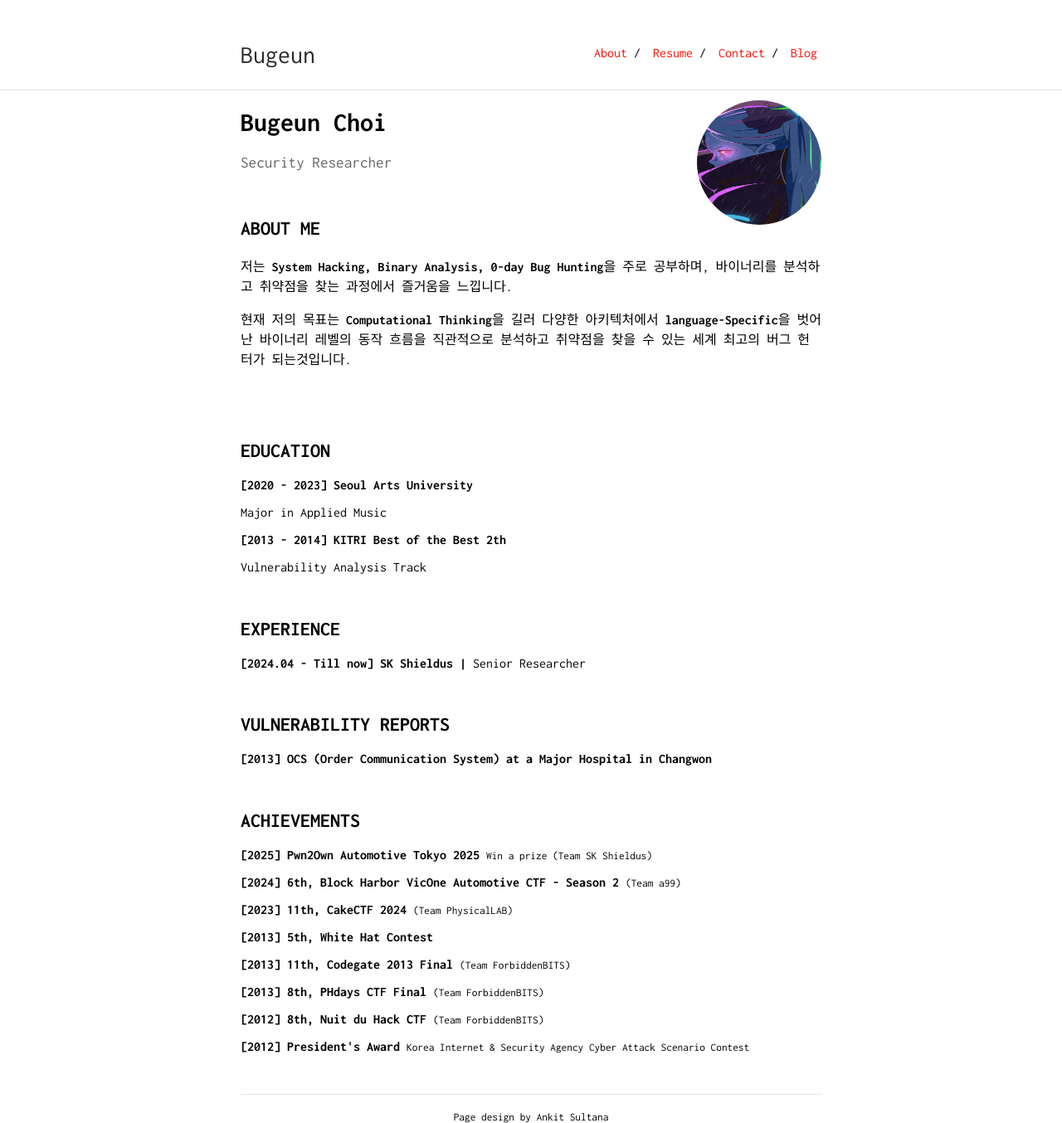
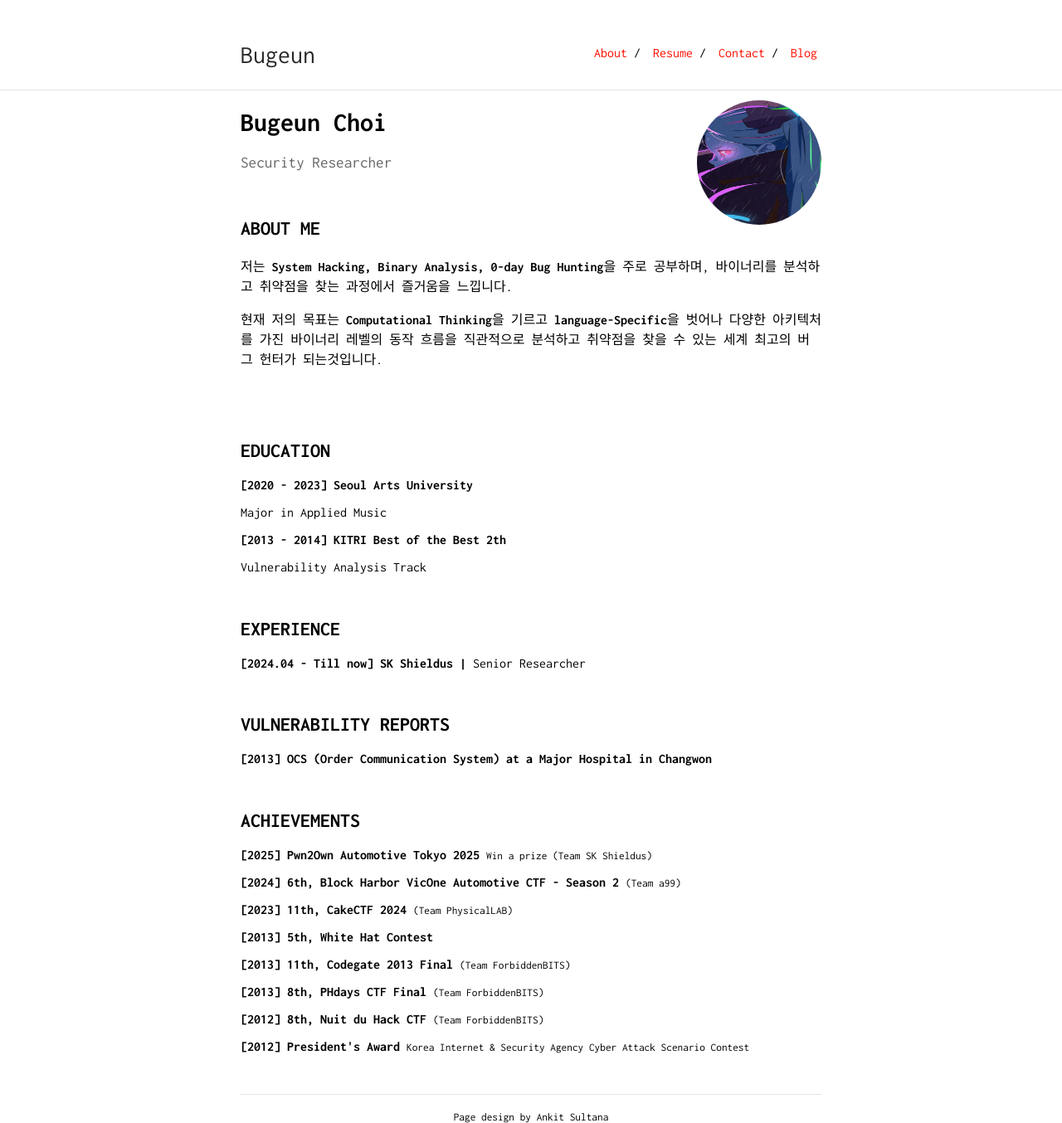
Before and after one commit to Bugeun/bugeun.github.io, a Jekyll site: the page built from index.md, in a window 1280 px wide. Shown: the whole page at 83% size. Built offline with Jekyll 4.4.1, drawn with Linux system fonts in a browser that asks for light colours.

Commit message:
Update index.md

```diff
--- a/index.md
+++ b/index.md
@@ -13,7 +13,7 @@ Security Researcher
 
 <p>저는 <b>System Hacking, Binary Analysis, 0-day Bug Hunting</b>을 주로 공부하며, 바이너리를 분석하고 취약점을 찾는 과정에서 즐거움을 느낍니다.</p>
 
-<p>현재 저의 목표는 <b>Computational Thinking</b>을 길러 다양한 아키텍처에서 <b>language-Specific</b>을 벗어난 바이너리 레벨의 동작 흐름을 직관적으로 분석하고 취약점을 찾을 수 있는 세계 최고의 버그 헌터가 되는것입니다.</p>
+<p>현재 저의 목표는 <b>Computational Thinking</b>을 기르고 <b>language-Specific</b>을 벗어나 다양한 아키텍처를 가진 바이너리 레벨의 동작 흐름을 직관적으로 분석하고 취약점을 찾을 수 있는 세계 최고의 버그 헌터가 되는것입니다.</p>
 
 &nbsp;
 
```
